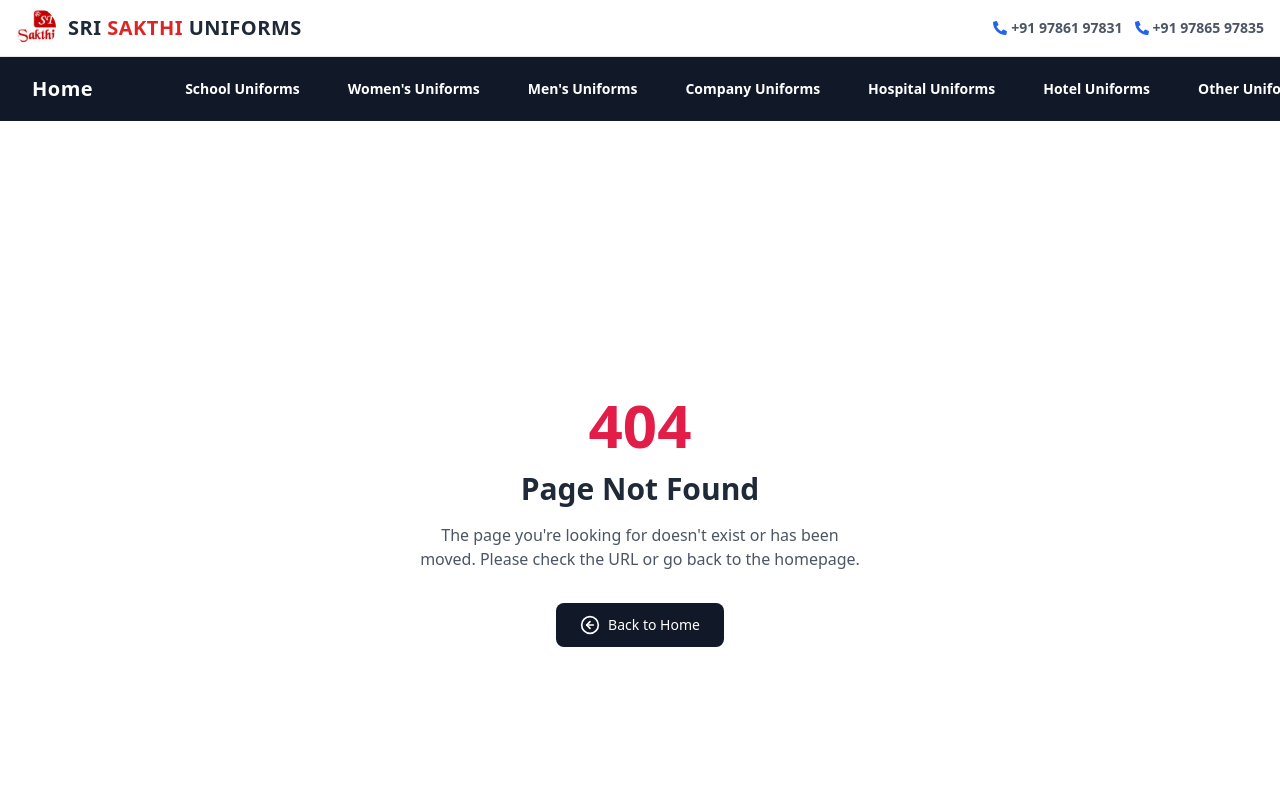
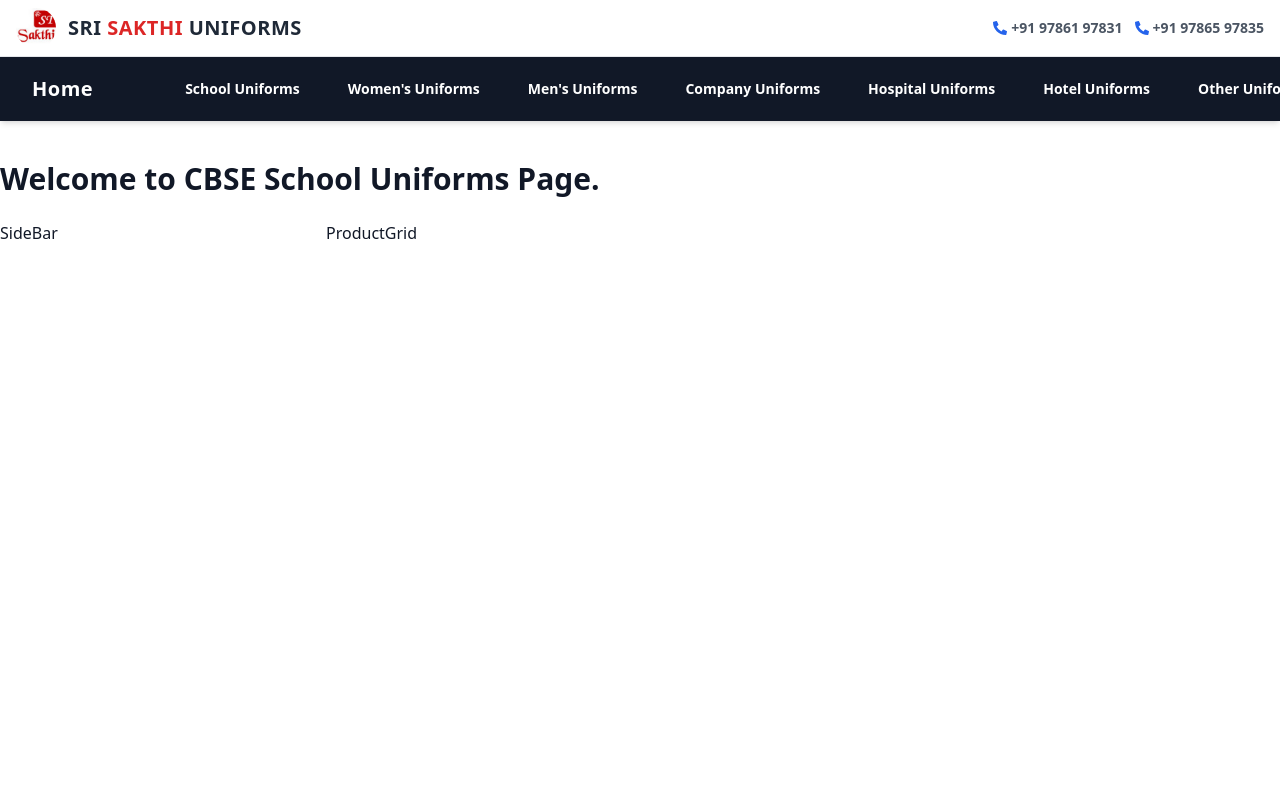
Before and after one commit to CoolShivas/002--Sri_Shakti, a Next.js app: page /schooluniform/cbseschooluniform in a window 1280 px wide. Before the commit this address had no page. Shown: the top 800 px of the page. Built offline with nearby package versions, Linux system fonts and the light colour scheme.

Commit message:
Formation of rest of the sub-pages of School Uniforms.

```diff
--- /dev/null
+++ b/app/schooluniform/cbseschooluniform/page.tsx
@@ -0,0 +1,21 @@
+import React from "react";
+
+const CBSESchoolUniforms = () => {
+  return (
+    <>
+      <section className="py-10">
+        <div className="container">
+          <h1 className="text-2xl md:text-3xl font-bold mb-6">
+            Welcome to CBSE School Uniforms Page.
+          </h1>
+          <div className="grid md:grid-cols-4 gap-6">
+            <div className="md:col-span-1">SideBar</div>
+            <div className="md:col-span-3">ProductGrid</div>
+          </div>
+        </div>
+      </section>
+    </>
+  );
+};
+
+export default CBSESchoolUniforms;
--- /dev/null
+++ b/app/schooluniform/govtschooluniform/page.tsx
@@ -0,0 +1,21 @@
+import React from "react";
+
+const GovtSchoolUniforms = () => {
+  return (
+    <>
+      <section className="py-10">
+        <div className="container">
+          <h1 className="text-2xl md:text-3xl font-bold mb-6">
+            Welcome to Govt School Uniforms Page.
+          </h1>
+          <div className="grid md:grid-cols-4 gap-6">
+            <div className="md:col-span-1">SideBar</div>
+            <div className="md:col-span-3">ProductGrid</div>
+          </div>
+        </div>
+      </section>
+    </>
+  );
+};
+
+export default GovtSchoolUniforms;
--- a/app/schooluniform/page.tsx
+++ b/app/schooluniform/page.tsx
@@ -6,6 +6,7 @@
 import { motion } from "framer-motion";
 import { CheckCircle, X, ChevronLeft, ChevronRight } from "lucide-react";
 import ContactAdvertise from "@/components/ContactAdvertise";
+import Link from "next/link";
 
 interface SchoolCategory {
   title: string;
@@ -14,6 +15,7 @@
   image: string;
   code_ID: string;
   logo: string;
+  subLink: string;
 }
 
 const cardVariants = {
@@ -46,6 +48,7 @@
       ],
       code_ID: "SU-001",
       logo: "/images/SriSakthi.jpg",
+      subLink: "/schooluniform/cbseschooluniform",
     },
     {
       title: "Private School Uniforms",
@@ -60,6 +63,7 @@
       ],
       code_ID: "SU-002",
       logo: "/images/SriSakthi.jpg",
+      subLink: "/schooluniform/privateschooluniform",
     },
     {
       title: "Government School Uniforms",
@@ -74,6 +78,7 @@
       ],
       code_ID: "SU-003",
       logo: "/images/SriSakthi.jpg",
+      subLink: "/schooluniform/govtschooluniform",
     },
     {
       title: "Uniform Shirtings",
@@ -88,6 +93,7 @@
       ],
       code_ID: "SU-004",
       logo: "/images/SriSakthi.jpg",
+      subLink: "/schooluniform/uniformshirtings",
     },
     {
       title: "Uniform Suitings",
@@ -101,6 +107,7 @@
       ],
       code_ID: "SU-005",
       logo: "/images/SriSakthi.jpg",
+      subLink: "/schooluniform/uniformsuitings",
     },
     {
       title: "Plain School Uniforms",
@@ -115,6 +122,7 @@
       ],
       code_ID: "SU-006",
       logo: "/images/SriSakthi.jpg",
+      subLink: "/schooluniform/plainschooluniform",
     },
   ];
 
@@ -276,9 +284,11 @@
                           </div>
                         </div>
                       </div>
-                      <h3 className="text-3xl font-bold text-transparent bg-clip-text bg-gradient-to-r from-brand-red to-brand-blue mb-2 text-center p-2 hover:text-red-500 cursor-pointer">
-                        {category.title}
-                      </h3>
+                      <Link href={category.subLink}>
+                        <h3 className="text-3xl font-bold text-transparent bg-clip-text bg-gradient-to-r from-brand-red to-brand-blue mb-2 text-center p-2 hover:text-red-500 cursor-pointer">
+                          {category.title}
+                        </h3>
+                      </Link>
                     </CardHeader>
                     <CardContent>
                       <p className="text-gray-700 mb-4 text-center text-md font-semibold">
--- /dev/null
+++ b/app/schooluniform/plainschooluniform/page.tsx
@@ -0,0 +1,21 @@
+import React from "react";
+
+const PlainSchoolUniforms = () => {
+  return (
+    <>
+      <section className="py-10">
+        <div className="container">
+          <h1 className="text-2xl md:text-3xl font-bold mb-6">
+            Welcome to Pain School Uniforms Page.
+          </h1>
+          <div className="grid md:grid-cols-4 gap-6">
+            <div className="md:col-span-1">SideBar</div>
+            <div className="md:col-span-3">ProductGrid</div>
+          </div>
+        </div>
+      </section>
+    </>
+  );
+};
+
+export default PlainSchoolUniforms;
--- /dev/null
+++ b/app/schooluniform/privateschooluniform/page.tsx
@@ -0,0 +1,21 @@
+import React from "react";
+
+const PrivateSchoolUniforms = () => {
+  return (
+    <>
+      <section className="py-10">
+        <div className="container">
+          <h1 className="text-2xl md:text-3xl font-bold mb-6">
+            Welcome to Private School Uniforms Page.
+          </h1>
+          <div className="grid md:grid-cols-4 gap-6">
+            <div className="md:col-span-1">SideBar</div>
+            <div className="md:col-span-3">ProductGrid</div>
+          </div>
+        </div>
+      </section>
+    </>
+  );
+};
+
+export default PrivateSchoolUniforms;
--- /dev/null
+++ b/app/schooluniform/uniformshirtings/page.tsx
@@ -0,0 +1,21 @@
+import React from "react";
+
+const UniformsShirtings = () => {
+  return (
+    <>
+      <section className="py-10">
+        <div className="container">
+          <h1 className="text-2xl md:text-3xl font-bold mb-6">
+            Welcome to Uniform Shirtings Page.
+          </h1>
+          <div className="grid md:grid-cols-4 gap-6">
+            <div className="md:col-span-1">SideBar</div>
+            <div className="md:col-span-3">ProductGrid</div>
+          </div>
+        </div>
+      </section>
+    </>
+  );
+};
+
+export default UniformsShirtings;
--- /dev/null
+++ b/app/schooluniform/uniformsuitings/page.tsx
@@ -0,0 +1,21 @@
+import React from "react";
+
+const UniformSuitings = () => {
+  return (
+    <>
+      <section className="py-10">
+        <div className="container">
+          <h1 className="text-2xl md:text-3xl font-bold mb-6">
+            Welcome to Uniform Suitings Page.
+          </h1>
+          <div className="grid md:grid-cols-4 gap-6">
+            <div className="md:col-span-1">SideBar</div>
+            <div className="md:col-span-3">ProductGrid</div>
+          </div>
+        </div>
+      </section>
+    </>
+  );
+};
+
+export default UniformSuitings;
```
